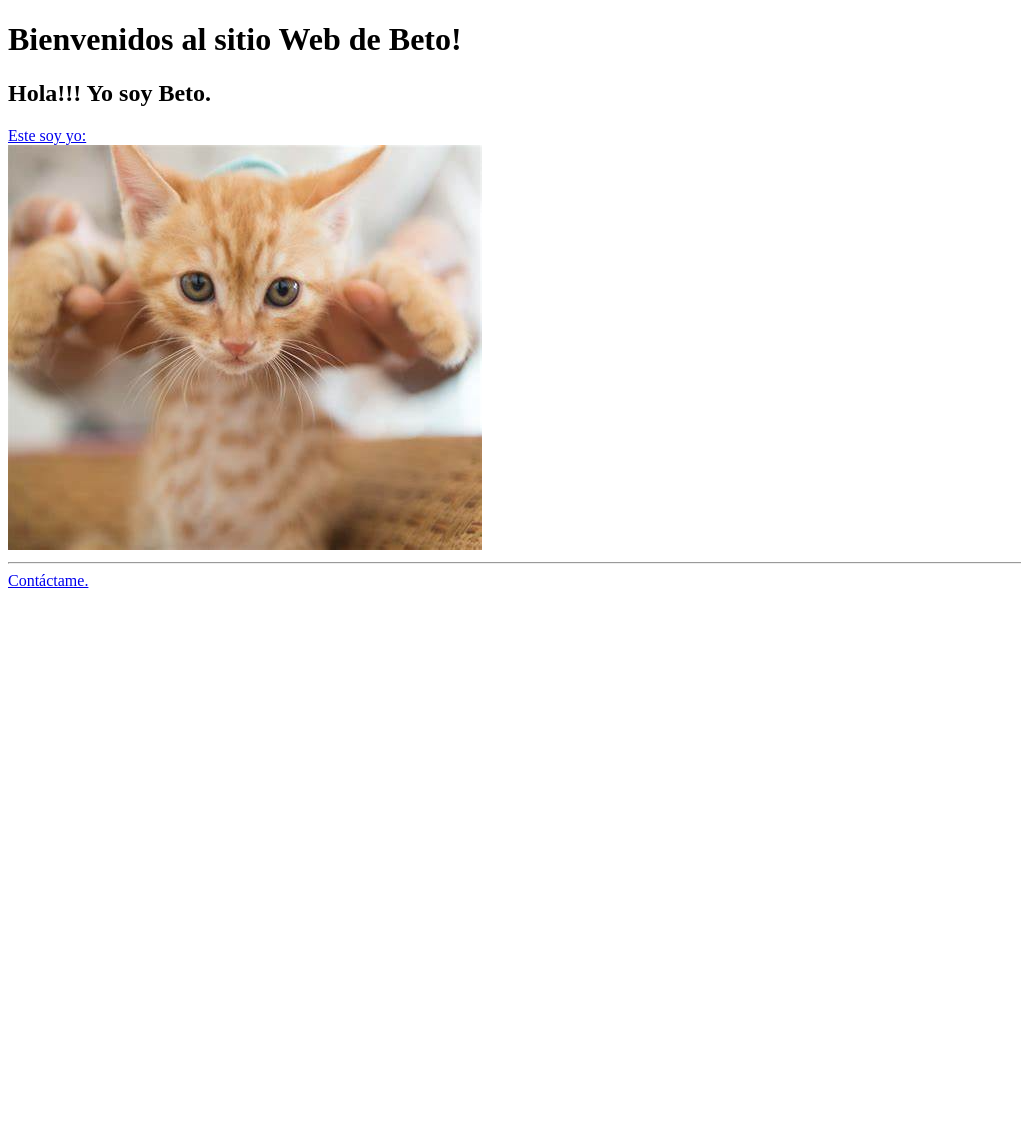
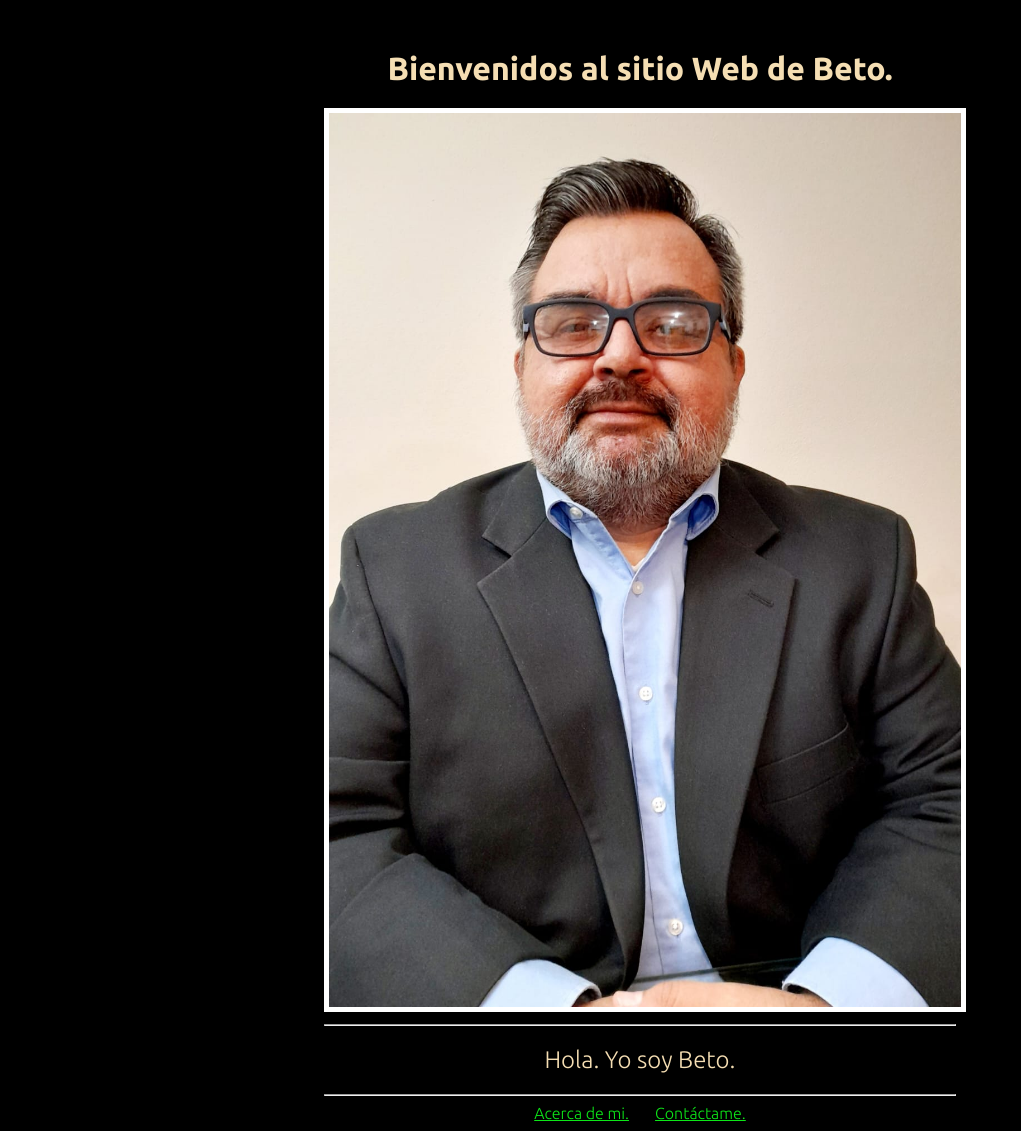
Before and after one commit to Repo-Min/Betos-Webpage, a plain HTML site: page index.html in a window 1280 px wide. Shown: the whole page, without its empty margins (0-1021 px from the left). Before the commit the page ends 800 px from the top, so only its background shows below. Drawn offline with Linux system fonts and the light colour scheme.

Commit message:
Latest version 2024-08-16
Esta e s la ultima version del sitio.

```diff
--- a/index.html
+++ b/index.html
@@ -1,21 +1,27 @@
 <!DOCTYPE html>
 <html lang="en"
+
 <head>
     <meta charset="UTF-8">
     <meta name="viewport" content="width=device-width, initial-scale=1.0">
-        <title>Sitio web de Beto</title>
+    <title>Sitio Web de Beto</title>
+    <link rel="stylesheet" href="./style.css" />
+    <link rel="preconnect" href="https://fonts.googleapis.com">
+    <link rel="preconnect" href="https://fonts.gstatic.com" crossorigin>
+    <link href="https://fonts.googleapis.com/css2?family=Ubuntu:ital,wght@0,300;0,400;0,500;0,700;1,300;1,400;1,500;1,700&display=swap" rel="stylesheet">
 </head>
 
 <body>
-        <h1>Bienvenidos al sitio Web de Beto!</h1>
-        <h2>Hola!!! Yo soy Beto.</h2>
-        <p></p>
-        <a href="./public/about.html">Este soy yo:</a>
-        <br/>
-        <a href="./public/about.html"><img src="./assets/images/cat.png" alt="Beto gato"/></a>
+    <div class="poster">
+        <h1>Bienvenidos al sitio Web de Beto.</h1>
+        <a href="./public/about.html"><img class="imagen" src="./assets/images/DXC_25_Years_Reyes_Alberto_Alfonso.jpeg" alt="Soy Beto"/></a>
         <hr />
-        <!-- Add a link to your contact me page here -->
+        <h2>Hola. Yo soy Beto.</h2>
+        <hr />
+        <a href="./public/about.html">Acerca de mi.</a>
+        <>
         <a href="./public/contact.html">Contáctame.</a>
+    </div>
 </body>
 
 </html>
--- /dev/null
+++ b/style.css
@@ -0,0 +1,46 @@
+body {
+  background-color: black;
+}
+
+h1 {
+  color: wheat;
+  font-family: "Ubuntu", sans-serif;
+  font-weight: 600;
+  font-style: normal;
+  text-align: center;
+}
+
+h2 {
+  color: wheat;
+  font-family: "Ubuntu", sans-serif;
+  font-weight: 300;
+  font-style: normal;
+  text-align: center;
+}
+
+a {
+  color: rgb(13, 231, 24);
+  font-family: "Ubuntu", sans-serif;
+  font-weight: 100;
+  font-style: normal;
+  }
+
+p {
+  color: rgb(13, 231, 24);
+  font-family: "Ubuntu", sans-serif;
+  font-weight: 100;
+  font-style: normal;
+  }
+
+
+.poster {
+  width: 50%;
+  margin-left: 25%;
+  margin-top: 50px;
+  text-align: center;
+}
+
+.imagen {
+  border: 5px solid white;
+  width: 100%;
+}
```
Also changed, not shown: public/about.html (+6 -3 lines), public/contact.html (+3 -0 lines). Lines whose indentation alone changed are shown as unchanged.
